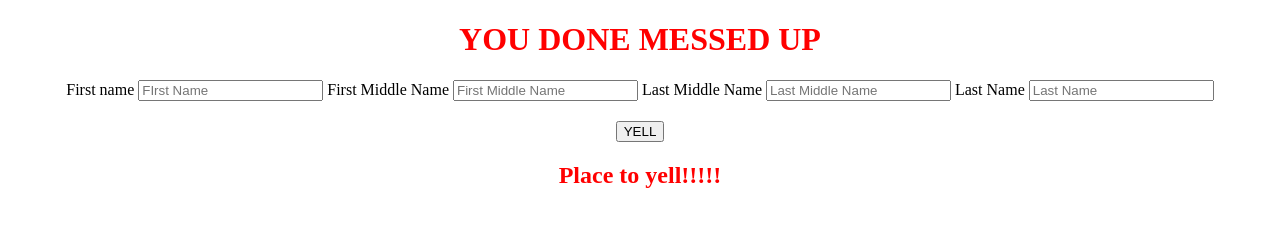
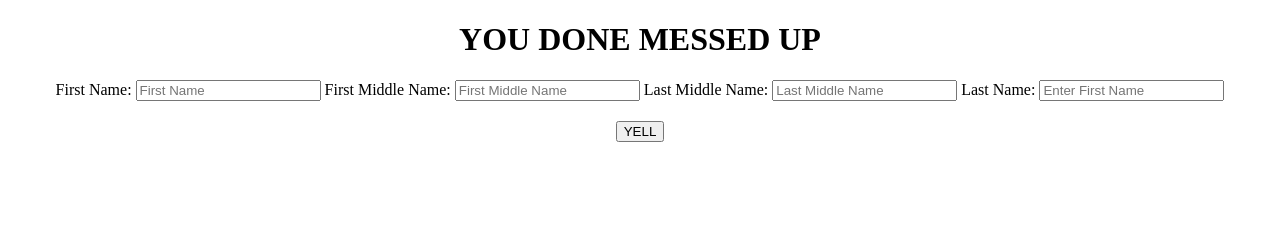
Before and after one commit to Jkhattak/100Dev, a plain HTML site: page Mom's yelling/class9.html in a window 1280 px wide. Drawn offline with Linux system fonts and the light colour scheme.

Commit message:
updated code

```diff
--- a/Mom's yelling/class9.css
+++ b/Mom's yelling/class9.css
@@ -3,7 +3,7 @@
 }
 
 h1,h2 {
-    color: red;
+
     text-align: center;
 }
 
@@ -15,3 +15,9 @@ button {
     align-items: center;
     margin: 20px auto;
 }
+
+h2{
+    color: red;
+    font-weight: bold;
+    font-size: 100px;
+}
--- a/Mom's yelling/class9.html
+++ b/Mom's yelling/class9.html
@@ -10,33 +10,24 @@
 </head>
 <body>
 
-    <h1> YOU DONE MESSED UP</h1>
 
+    <h1>YOU DONE MESSED UP</h1>
 
     <form>
-        <label for="firstName">First name</label>
-        <input id="firstName " for ="firstName" type="text"  placeholder="FIrst Name">
-
-
-        <label for="firstMiddleName">First Middle Name</label>
-        <input id="firstMiddleName" for ="firstMiddleName" type="text" placeholder="First Middle Name">
-
-
-
-        <label for="lastMiddleName">Last Middle Name</label>
-        <input id="lastMiddleName" for ="lastMiddleName" type="text" placeholder="Last Middle Name">
-
-
-
-        <label for="lastName">Last Name</label>
-        <input id="lastName" for ="lastName" type="text" placeholder="Last Name">
-
+        <label for="firstName"> First Name: </label>
+        <input id="firstName" type="text" placeholder="First Name">
+        <label for="firstMiddle"> First Middle Name: </label>
+        <input id="firstMiddle" type="text" placeholder="First Middle Name">
+        <label for="lastMiddle"> Last Middle Name: </label>
+        <input id="lastMiddle" type="text" placeholder="Last Middle Name">
+        <label for="lastName"> Last Name: </label>
+        <input id="lastName" type="text" placeholder="Enter First Name">
     </form>
 
     <button id="yell" type="button" name="button">YELL</button>
 
-    <h2>Place to yell!!!!!</h2>
+    <h2 id="placeToYell"></h2>
 
-<script type="text/JavsScript" src="class9.js"></script>
+<script type="text/javascript" src="class9.js"></script>
 </body>
 </html>
```
